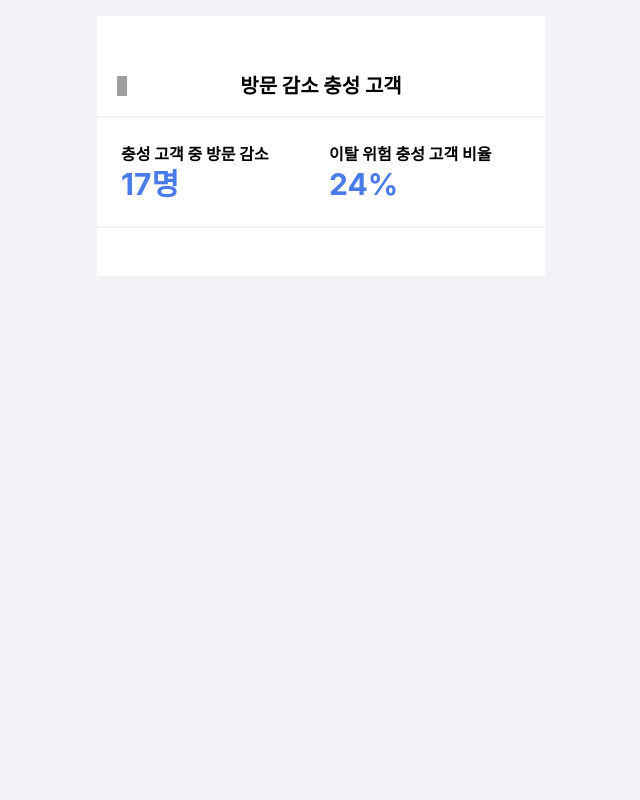
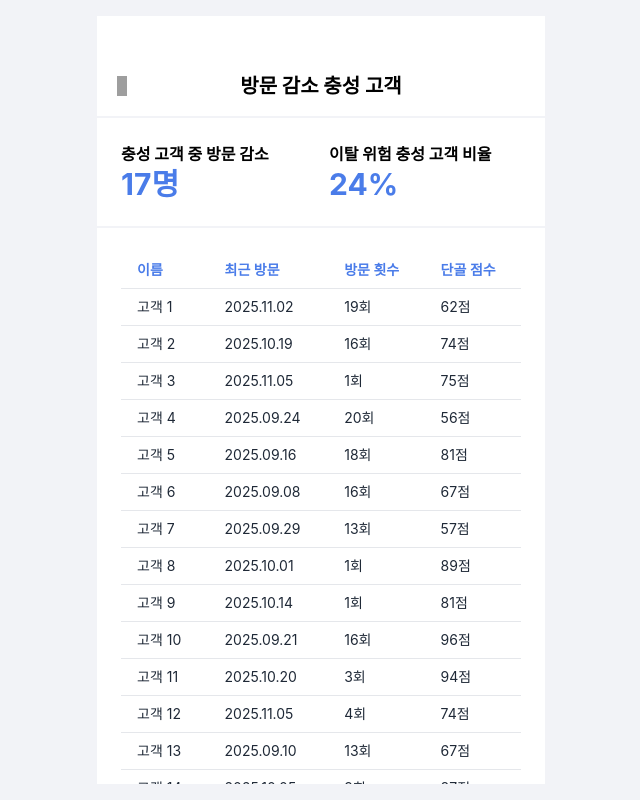
Before and after one commit to seongwon02/moki-campaign, a React (Vite) app in the folder frontend/: page /risk-loyal in a window 1280 px wide. Shown: the whole page, without its empty margins (319-959 px from the left). Built offline with nearby package versions, Linux system fonts and the light colour scheme; no server answers; sample sign-in values are in the browser's storage; grey boxes are pictures that could not be loaded.

Commit message:
feat(fe): 이탈 위험 충성 고객 리스트 구현

```diff
--- a/frontend/src/components/common/Button.tsx
+++ b/frontend/src/components/common/Button.tsx
@@ -1,7 +1,7 @@
 import { type ButtonHTMLAttributes } from "react";
 
 // 버튼의 시각적 스타일을 정의하는 타입
-type ButtonVariant = "primary" | "secondary" | "ghost";
+type ButtonVariant = "primary" | "secondary" | "ghost" | "plain";
 
 // Button 컴포넌트의 Props 정의
 interface ButtonProps extends ButtonHTMLAttributes<HTMLButtonElement> {
@@ -42,7 +42,9 @@ const Button: React.FC<ButtonProps> = ({
     secondary:
       "bg-gray-200 text-gray-800 shadow-sm hover:bg-gray-300 focus:ring-4 focus:ring-gray-400/50",
     ghost:
-      "bg-transparent text-indigo-600 hover:bg-indigo-50 focus:ring-4 focus:ring-indigo-500/50",
+      "bg-transparent text-[#4A7CE9]-600 hover:bg-[#3568D4]-50 focus:ring-4 focus:ring-[#4A7CE9]-500/50",
+    plain:
+      "bg-transparent text-gray-400 text-base underline hover:bg-gray-300 focus:ring-4 focus:ring-gray-400/50",
   };
 
   // 비활성화 및 로딩 상태 스타일
--- a/frontend/src/pages/RiskLoyal.tsx
+++ b/frontend/src/pages/RiskLoyal.tsx
@@ -13,6 +13,35 @@ interface Customer {
 
 const RiskLoyal: React.FC = () => {
   const navigate = useNavigate();
+  const [visibleCount, setVisibleCount] = useState(25);
+
+  const AtRiskLoyalCustomers: Customer[] = Array.from(
+    { length: 50 },
+    (_, i) => ({
+      name: `고객 ${i + 1}`,
+      customer_id: i + 1,
+      visit_day_ago: Math.floor(Math.random() * 60) + 1, // 1 to 60 days ago
+      total_visit_count: Math.floor(Math.random() * 20) + 1, // 1 to 20 visits
+      loyalty_score: Math.floor(Math.random() * 50) + 50, // 50 to 100 loyalty score
+    })
+  );
+
+  const calculateLastVisitDate = (visitDayAgo: number) => {
+    const today = new Date("2025-11-06T12:00:00Z"); // Fixed date from user context
+    const lastVisitDate = new Date(today);
+    lastVisitDate.setDate(today.getDate() - visitDayAgo);
+    return `${lastVisitDate.getFullYear()}.${(lastVisitDate.getMonth() + 1)
+      .toString()
+      .padStart(2, "0")}.${lastVisitDate
+      .getDate()
+      .toString()
+      .padStart(2, "0")}`;
+  };
+
+  const handleShowMore = () => {
+    setVisibleCount((prevCount) => prevCount + 25);
+  };
+
   return (
     <div className="h-screen bg-[#F2F3F7] flex flex-col items-center p-4">
       {/* Title Section (Fixed) */}
@@ -53,7 +82,55 @@ const RiskLoyal: React.FC = () => {
           </div>
         </div>
         {/* Section 2: 이탈 위험 충성 고객 리스트 */}
-        <div className="bg-white xl p-6 mb-0.5"></div>
+        <div className="bg-white xl p-6 mb-0.5">
+          <div className="overflow-x-auto">
+            <table className="min-w-full bg-white">
+              <thead>
+                <tr>
+                  <th className="py-2 px-4 border-b text-left text-sm font-semibold text-[#4A7CE9]">
+                    이름
+                  </th>
+                  <th className="py-2 px-4 border-b text-left text-sm font-semibold text-[#4A7CE9]">
+                    최근 방문
+                  </th>
+                  <th className="py-2 px-4 border-b text-left text-sm font-semibold text-[#4A7CE9]">
+                    방문 횟수
+                  </th>
+                  <th className="py-2 px-4 border-b text-left text-sm font-semibold text-[#4A7CE9]">
+                    단골 점수
+                  </th>
+                </tr>
+              </thead>
+              <tbody>
+                {AtRiskLoyalCustomers.slice(0, visibleCount).map((customer) => (
+                  <tr key={customer.customer_id}>
+                    <td className="py-2 px-4 border-b text-sm text-gray-800">
+                      {customer.name}
+                    </td>
+                    <td className="py-2 px-4 border-b text-sm text-gray-800">
+                      {calculateLastVisitDate(customer.visit_day_ago)}
+                    </td>
+                    <td className="py-2 px-4 border-b text-sm text-gray-800">
+                      {customer.total_visit_count}회
+                    </td>
+                    <td className="py-2 px-4 border-b text-sm text-gray-800">
+                      {customer.loyalty_score}점
+                    </td>
+                  </tr>
+                ))}
+              </tbody>
+            </table>
+          </div>
+          {visibleCount < AtRiskLoyalCustomers.length && (
+            <Button
+              variant="plain"
+              className="w-full mt-4"
+              onClick={handleShowMore}
+            >
+              더보기
+            </Button>
+          )}
+        </div>
       </div>
     </div>
   );
```
